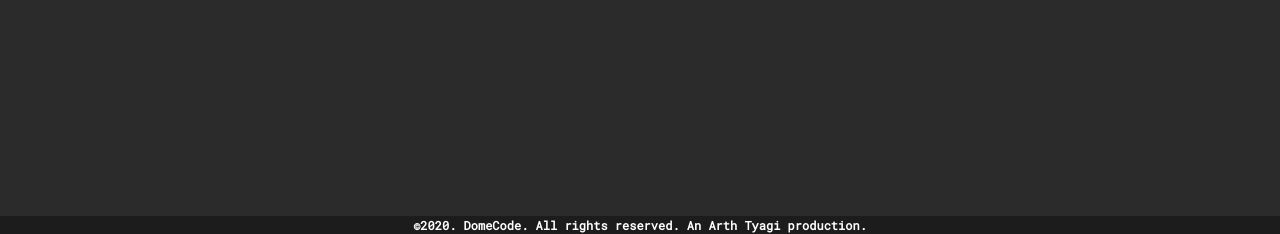
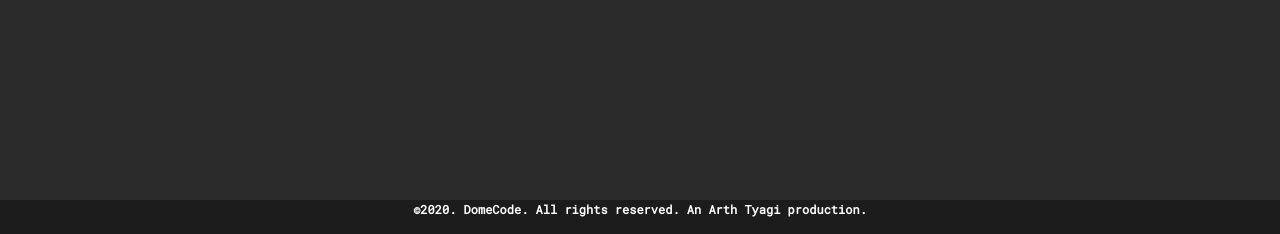
Before and after one commit to The-Domecode/domecode-opensource, a Django app: page /music/ in a window 1280 px wide. Shown: the part 566-800 px from the top of the page. Run offline with Django 3.2, Linux system fonts and the light colour scheme; some libraries are stand-ins or nearby versions; some web fonts are replaced.

Commit message:
Wrap footer text on smaller screens

```diff
--- a/notes/static/notes/dark.css
+++ b/notes/static/notes/dark.css
@@ -127,7 +127,8 @@
   left: 0;
   bottom: 0;
   width: 100%;
-  height: 18px;
+  height: auto;
+  min-height: 18px;
   background: #1c1c1c;
   color: white;
   text-align: center;
```
